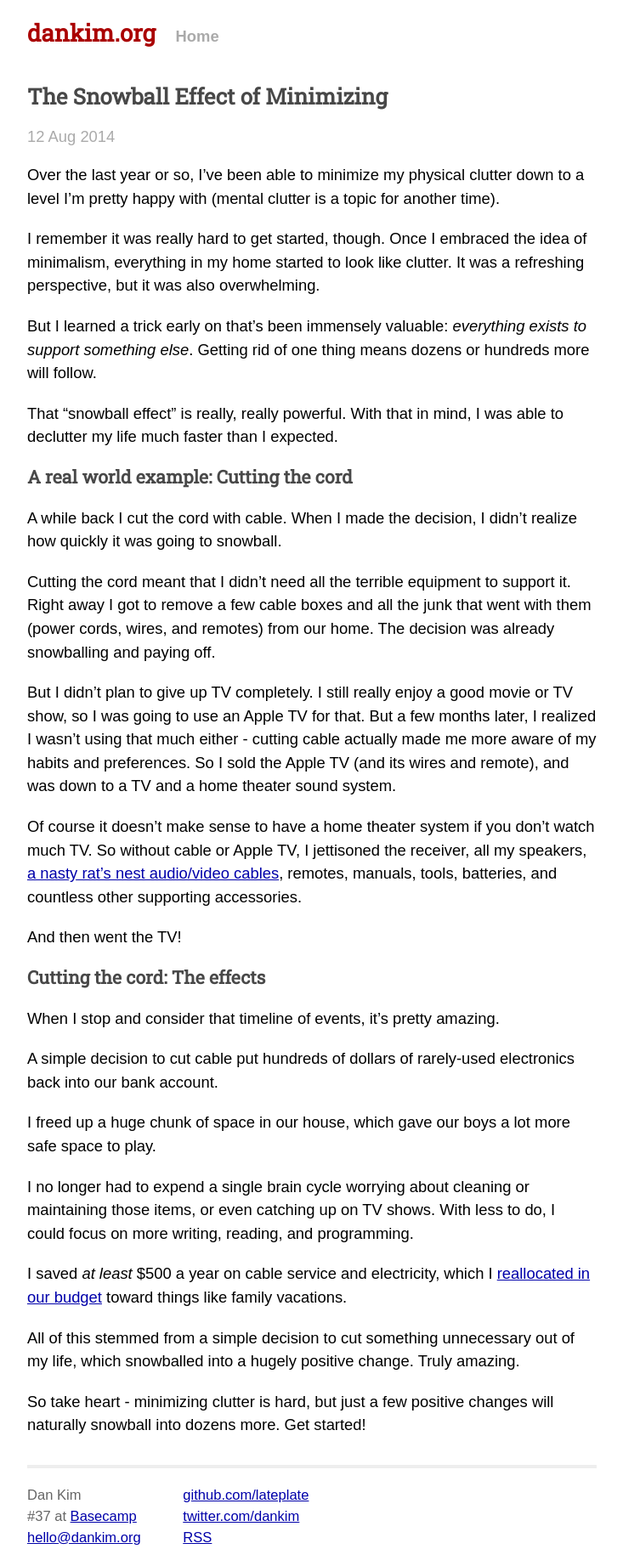
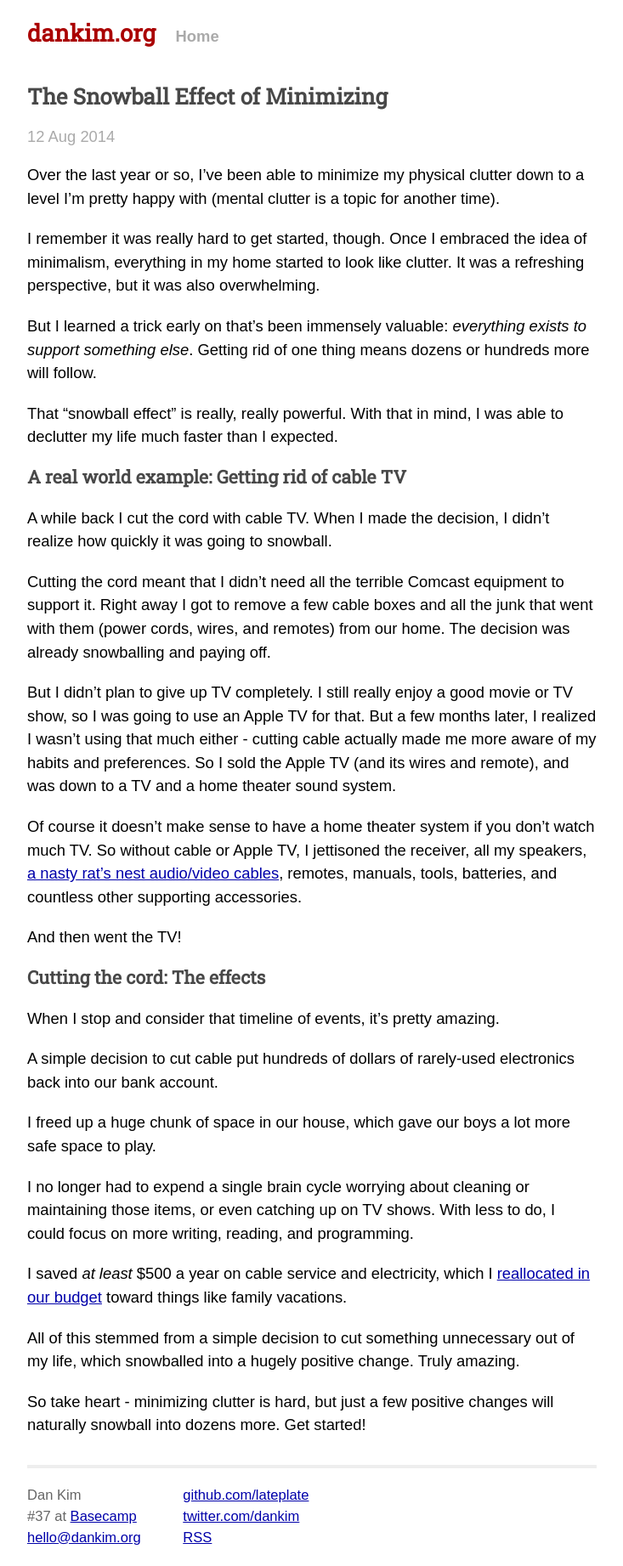
Before and after one commit to lateplate/lateplate.github.io, a Jekyll site: the page built from _posts/2014-08-12-the-snowball-effect-of-minimizing.md, in a window 1280 px wide. Shown: the whole page at 85% size, without its empty margins (273-1006 px from the left). Built offline with Jekyll 4.4.1, drawn with Linux system fonts in a browser that asks for light colours; some web fonts are replaced; Markdown is read by kramdown in place of the engine named in the settings.

Commit message:
Clarification on latest post

```diff
--- a/_posts/2014-08-12-the-snowball-effect-of-minimizing.md
+++ b/_posts/2014-08-12-the-snowball-effect-of-minimizing.md
@@ -10,11 +10,11 @@ But I learned a trick early on that's been immensely valuable: *everything exist
 
 That "snowball effect" is really, really powerful. With that in mind, I was able to declutter my life much faster than I expected.
 
-### A real world example: Cutting the cord
+### A real world example: Getting rid of cable TV
 
-A while back I cut the cord with cable. When I made the decision, I didn't realize how quickly it was going to snowball.
+A while back I cut the cord with cable TV. When I made the decision, I didn't realize how quickly it was going to snowball.
 
-Cutting the cord meant that I didn't need all the terrible equipment to support it. Right away I got to remove a few cable boxes and all the junk that went with them (power cords, wires, and remotes) from our home. The decision was already snowballing and paying off.
+Cutting the cord meant that I didn't need all the terrible Comcast equipment to support it. Right away I got to remove a few cable boxes and all the junk that went with them (power cords, wires, and remotes) from our home. The decision was already snowballing and paying off.
 
 But I didn't plan to give up TV completely. I still really enjoy a good movie or TV show, so I was going to use an Apple TV for that. But a few months later, I realized I wasn't using that much either - cutting cable actually made me more aware of my habits and preferences. So I sold the Apple TV (and its wires and remote), and was down to a TV and a home theater sound system.
 
```
